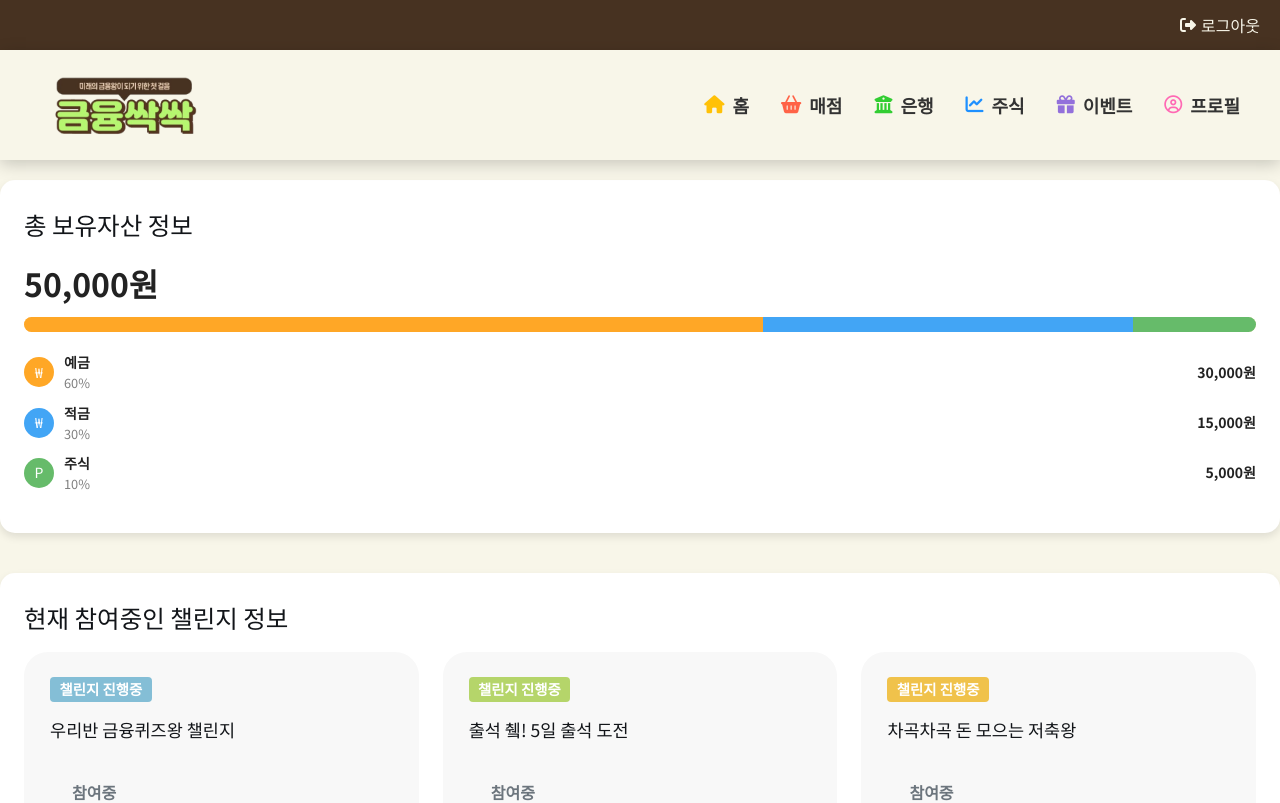
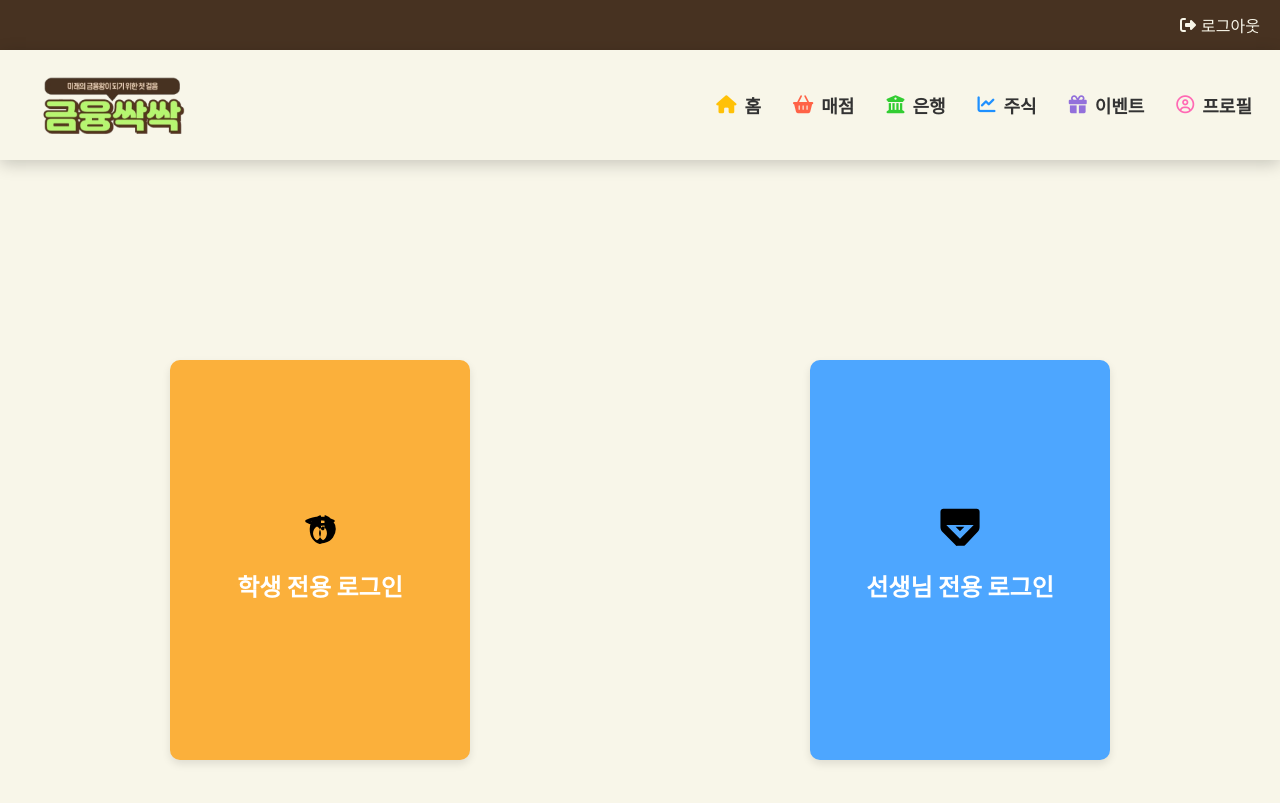
Before and after one commit to iamgayeon/Frontend_ssakssak, a Vue app: page / in a window 1280 px wide. Shown: the top 803 px of the page. Built offline with nearby package versions, Linux system fonts and the light colour scheme; some icons are missing; what vue-awesome-paginate would draw is missing.

Commit message:
Merge branch 'Frontend' into #12-teacher_bank_view

```diff
--- /dev/null
+++ b/src/pages/Home.vue
@@ -0,0 +1,77 @@
+<template>
+    <div class="login-container">
+      <div class="login-card student-login" @click="login('student')">
+        <div class="icon">
+          <!-- 학생 전용 아이콘 -->
+          <svg xmlns="http://www.w3.org/2000/svg" height="48" viewBox="0 96 960 960" width="48"><path d="M480 576q-75 0-145-20.5T205 505q-9-4-14.5-11.5T185 477q0-9 5.5-16t14.5-11q55-22 125-42.5T480 386q75 0 145 20.5T755 449q9 4 14.5 11t5.5 16q0 9-5.5 16t-14.5 11q-55 22-125 42.5T480 576Zm0-60q47 0 94.5-6.5T660 487q-41-12-88.5-18.5T480 462q-47 0-94.5 6.5T300 487q41 12 88.5 18.5T480 516Zm0 420q-2 0-3.5-.5T474 935q-86-18-143-98.5T274 635q0-90 58-169t148-103q7-2 13.5 2t6.5 10v252q0 15 10 25t25 10q15 0 25-10t10-25V375q0-8 6.5-12t13.5-2q90 29 148 108t58 169q0 89-57 169t-144 98q-1 1-2.5 1.5T480 936Zm0-396Zm-60 321q41-23 60-61.5t19-76.5q0-41-19-79t-60-60q-41 23-60 61t-19 78q0 41 19 79.5t60 60.5Zm120 0q41-23 60-60.5t19-79.5q0-42-19-78t-60-61q-41 23-60 60t-19 79q0 42 19 76.5t60 61.5ZM480 576Z"/></svg>
+        </div>
+        <h2>학생 전용 로그인</h2>
+      </div>
+
+      <div class="login-card teacher-login" @click="login('teacher')">
+        <div class="icon">
+          <!-- 선생님 전용 아이콘 -->
+          <svg xmlns="http://www.w3.org/2000/svg" height="48" viewBox="0 96 960 960" width="48"><path d="M423 976q-8 0-15-3.5T395 960L126 691q-19-19-28-43t-9-51V289q0-24 17.5-41.5T147 230h666q24 0 41.5 17.5T872 289v308q0 27-9 51t-28 43L580 960q-6 6-13 9.5t-15 3.5H423Zm39-126 292-292H206l292 292ZM147 566v73-350 277Zm333 230Zm0-150Zm0 34 88-88H392l88 88Z"/></svg>
+        </div>
+        <h2>선생님 전용 로그인</h2>
+      </div>
+    </div>
+  </template>
+
+  <script>
+  export default {
+    methods: {
+      login(userType) {
+        if (userType === 'student') {
+          alert("학생 전용 로그인 클릭됨");
+        } else if (userType === 'teacher') {
+          alert("선생님 전용 로그인 클릭됨");
+        }
+      }
+    }
+  };
+  </script>
+
+  <style scoped>
+  .login-container {
+    display: flex;
+    justify-content: space-around;
+    align-items: center;
+    height: 100vh;
+  }
+
+  .login-card {
+    width: 300px;
+    height: 400px;
+    border-radius: 10px;
+    display: flex;
+    flex-direction: column;
+    align-items: center;
+    justify-content: center;
+    cursor: pointer;
+    box-shadow: 0px 4px 8px rgba(0, 0, 0, 0.1);
+    transition: transform 0.3s ease;
+  }
+
+  .login-card:hover {
+    transform: translateY(-10px);
+  }
+
+  .student-login {
+    background-color: #FBB03B;
+  }
+
+  .teacher-login {
+    background-color: #4DA6FF;
+  }
+
+  .icon {
+    margin-bottom: 20px;
+  }
+
+  h2 {
+    font-size: 24px;
+    color: white;
+    text-align: center;
+  }
+  </style>
--- a/src/router/index.js
+++ b/src/router/index.js
@@ -1,5 +1,5 @@
 import { createRouter, createWebHistory } from 'vue-router';
-import HomePage from '../pages/student/home/StudentHome.vue';
+import HomePage from '../pages/Home.vue';
 import authRotes from './auth';
 import boardRotes from './board';
 import galleryRoutes from './gallery';
```
Also changed, not shown: src/pages/student/auth/StudentLogin.vue (added), src/pages/student/auth/StudentLogout.vue (added).
